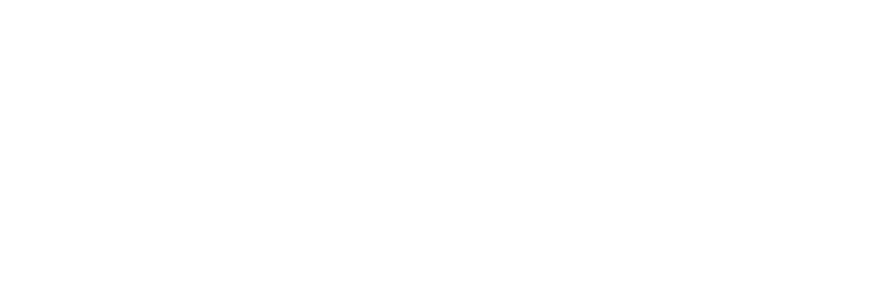
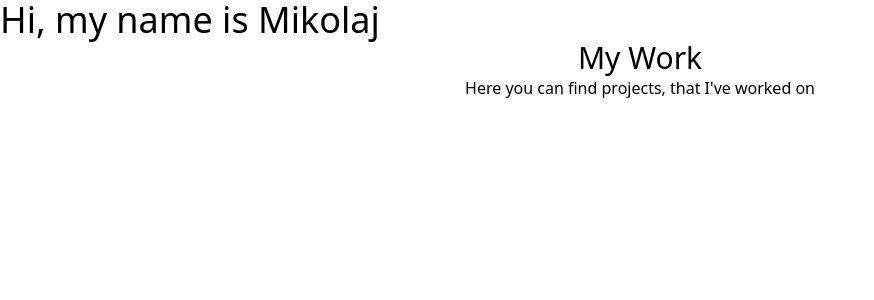
Before and after one commit to mSajewiczz/portfolio, a React (Vite) app: page / in a window 1280 px wide. Shown: the top 300 px of the page, without its empty margins (0-874 px from the left). Built offline with nearby package versions, Linux system fonts and the light colour scheme.

Commit message:
Modified  few modules

```diff
--- a/package.json
+++ b/package.json
@@ -13,6 +13,7 @@
     "@tailwindcss/vite": "^4.0.9",
     "react": "^19.0.0",
     "react-dom": "^19.0.0",
+    "react-typed": "^2.0.12",
     "tailwindcss": "^4.0.9"
   },
   "devDependencies": {
--- a/src/App.tsx
+++ b/src/App.tsx
@@ -1,4 +1,5 @@
 import Header from "./Header"
+import MyWork from "./Components/MyWork/MyWork"
 
 function App() {
 
@@ -7,6 +8,7 @@
     <>
 
     <Header/>
+    <MyWork/>
 
     </>
   )
--- /dev/null
+++ b/src/Components/MyWork/MyWork.tsx
@@ -0,0 +1,10 @@
+export default function MyWork() {
+	return (
+		<section>
+			<div className="flex flex-col justify-center items-center">
+				<h1 className="text-3xl">My Work</h1>
+				<p>Here you can find projects, that I've worked on</p>
+			</div>
+		</section>
+	);
+}
--- a/src/Header.tsx
+++ b/src/Header.tsx
@@ -1,8 +1,12 @@
-export default function Header()
-{
-    return (
-        <>
+import React, { useState, useEffect } from "react";
 
-        </>
-    );
+
+export default function Header() {
+	return (
+		<>
+			<section id="#header">
+				<h1 className="text-4xl">Hi, my name is Mikolaj</h1>
+			</section>
+		</>
+	);
 }
```
Also changed, not shown: src/index.css (line endings or trailing spaces), 1 other file (tests, documents, lock files or other folders).
